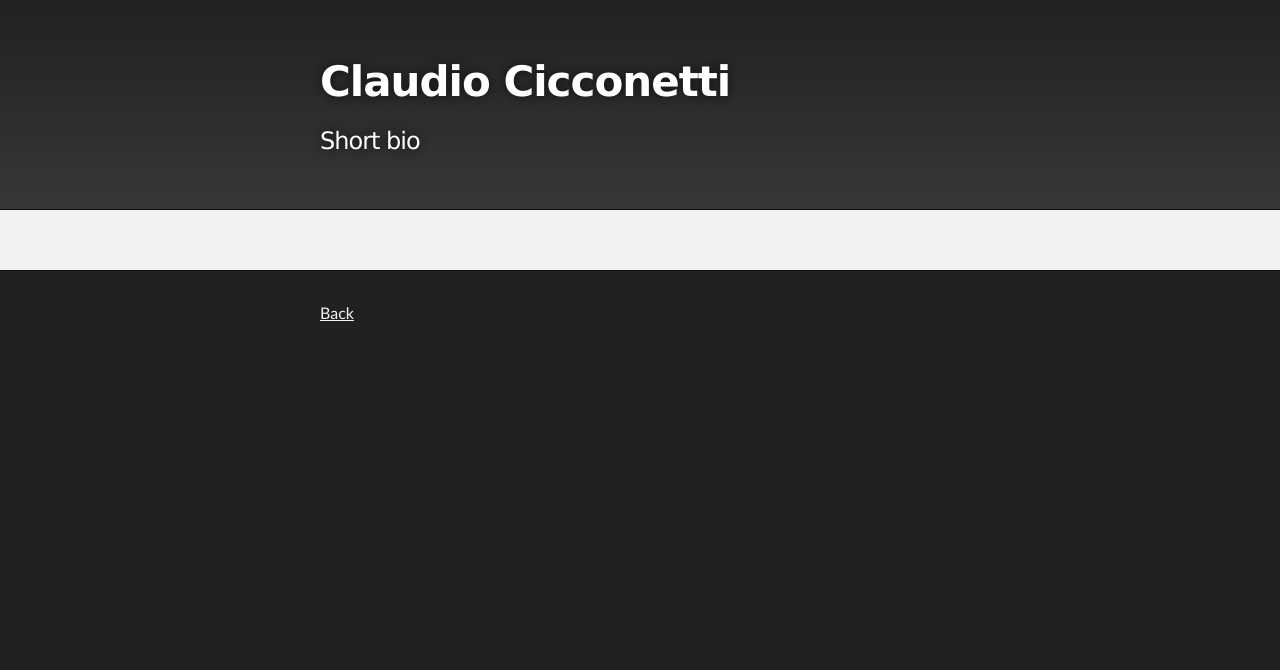
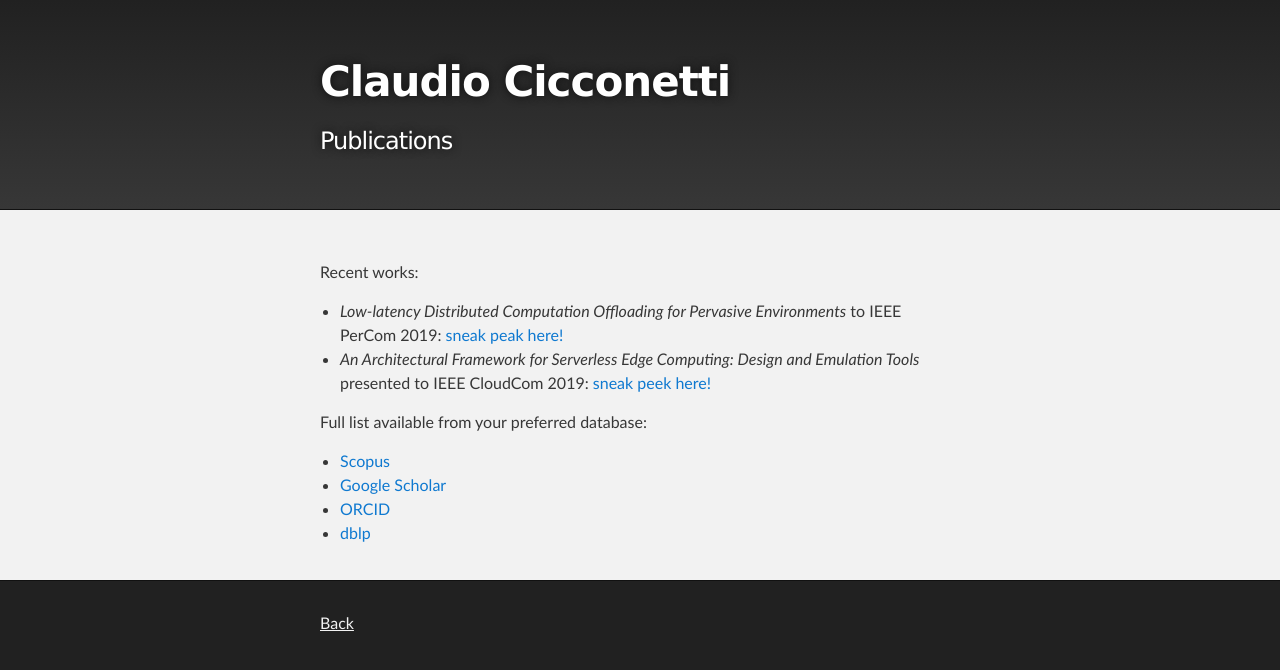
Before and after one commit to ccicconetti/ccicconetti.github.io, a Jekyll site: the page built from publications.md, in a window 1280 px wide. Shown: the top 670 px of the page. Built offline with Jekyll 4.4.1, drawn with Linux system fonts in a browser that asks for light colours.

Commit message:
Added pointers to publications' databases.

```diff
--- a/publications.md
+++ b/publications.md
@@ -1,4 +1,16 @@
 ---
-title: Short bio
+title: Publications
 layout: page
 ---
+
+Recent works:
+
+- _Low-latency Distributed Computation Offloading for Pervasive Environments_ to IEEE PerCom 2019: [sneak peak here!](percom2019.md)
+- _An Architectural Framework for Serverless Edge Computing: Design and Emulation Tools_ presented to IEEE CloudCom 2019: [sneak peek here!](cloudcom2018.md)
+
+Full list available from your preferred database:
+
+- [Scopus](https://www.scopus.com/authid/detail.uri?authorId=22033885800)
+- [Google Scholar](https://scholar.google.it/citations?user=sTVmHWUAAAAJ)
+- [ORCID](https://orcid.org/0000-0003-4503-4223)
+- [dblp](https://dblp.org/pers/hd/c/Cicconetti:Claudio)
```
Also changed, not shown: bio.md (+2 -2 lines), index.md (+1 -1 lines).
